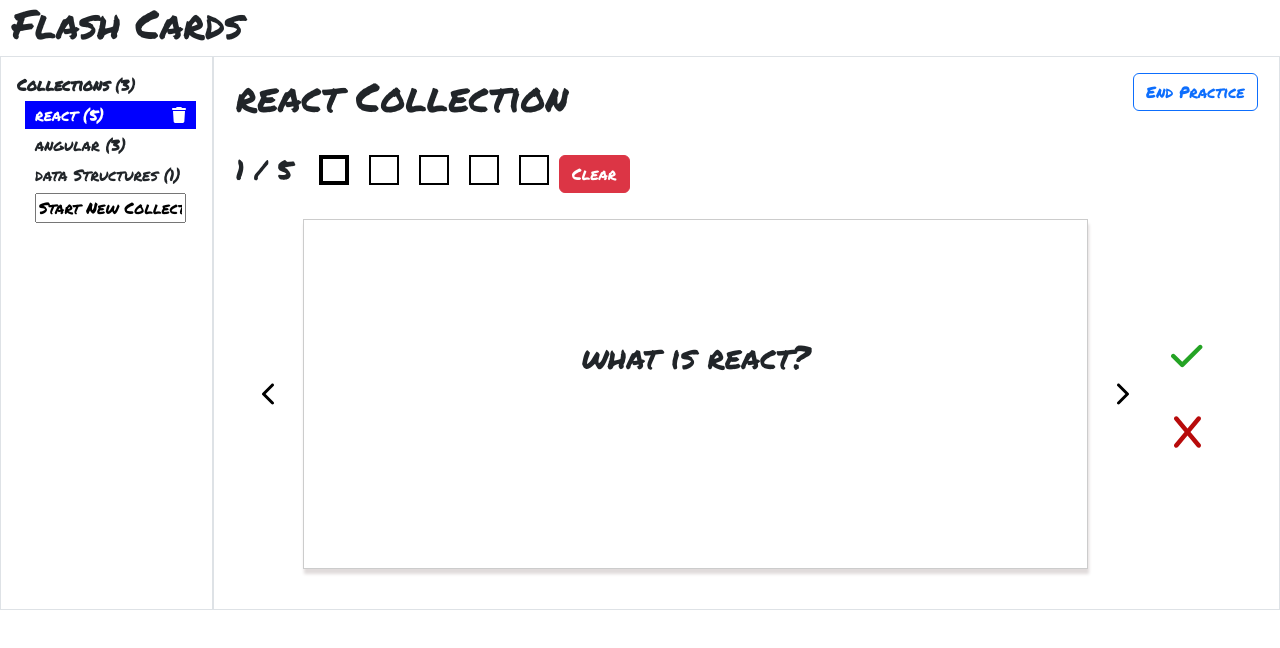
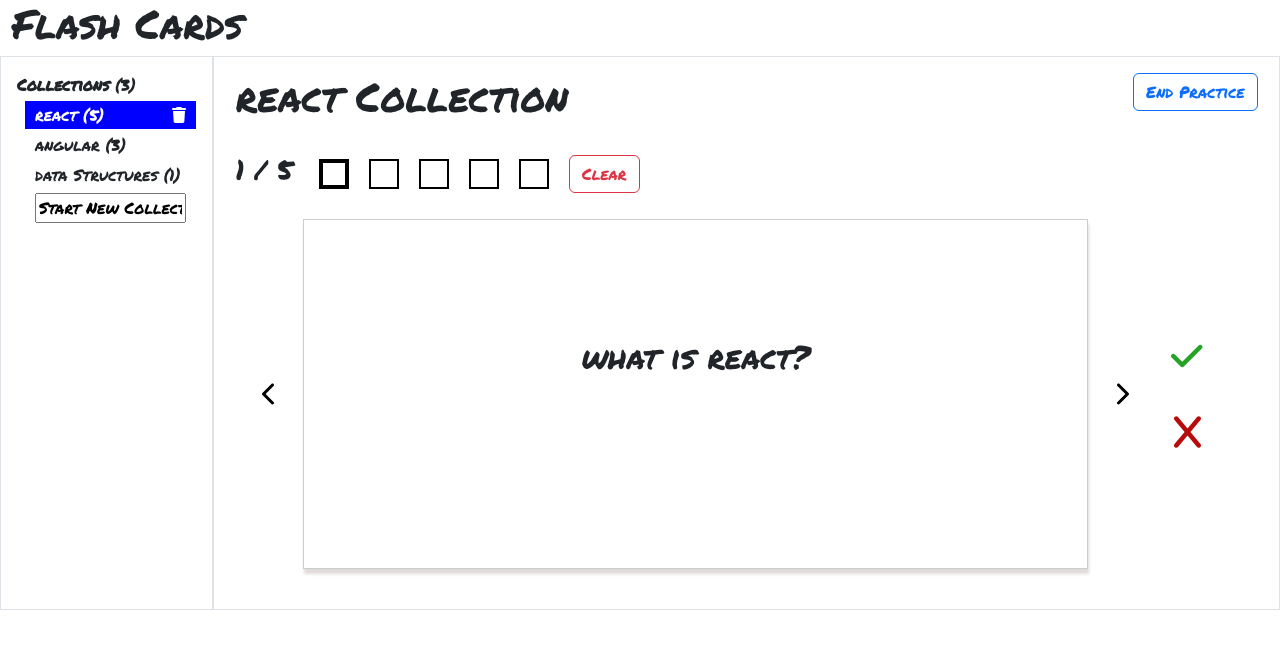
Before and after one commit to BriGuy520/flash-cards, a React (Create React App) app: page / in a window 1280 px wide. Both pictures are taken after a click on the button "Practice". Shown: the top 648 px of the page. Built offline with nearby package versions, Linux system fonts and the light colour scheme.

Commit message:
made some small style changes to the practice mode

```diff
--- a/src/App.css
+++ b/src/App.css
@@ -229,6 +229,7 @@ body {
 .boxes {
   display: flex;
   margin: auto 0;
+  align-items: center;
 }
 
 .boxes:hover {
--- a/src/components/Practice.tsx
+++ b/src/components/Practice.tsx
@@ -103,7 +103,7 @@ const Practice = ({question, answer, cards}: CardProps) => {
         <h3>{currentCard + 1} / {cards.length}</h3>
         <div className="boxes">
           {cardBoxes}
-          <button className="btn btn-danger" onClick={clearPracticed}>Clear</button>
+          <button className="btn btn-outline-danger" style={{'marginLeft': '10px'}} onClick={clearPracticed}>Clear</button>
         </div>
       </div>
       <div className="practice-functions" style={{'display': 'flex'}}>
```
